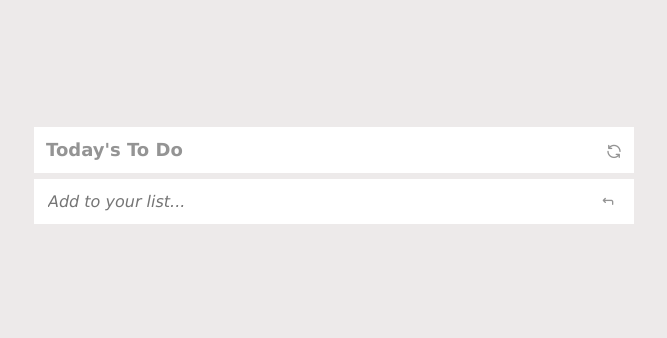
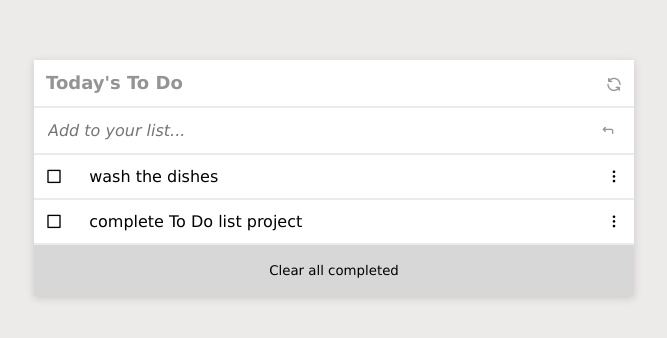
Before and after one commit to SaneMyburg/To-do-List, a website built with webpack: page src/index.html in a window 1280 px wide. Shown: the part 222-560 px from the top of the page, without its empty margins (306-973 px from the left). Built offline with nearby package versions, Linux system fonts and the light colour scheme.

Commit message:
Add to do class and styleed it

```diff
--- a/src/index.html
+++ b/src/index.html
@@ -18,6 +18,20 @@
                 <input id="add-list" type="text" placeholder="Add to your list...">
                 <button id="add-list-btn" type="submit"><i class="uil uil-corner-up-left-alt"></i></button>
             </form>
+            <div class="to-do-task">
+                <div class="todo">
+                    <i class="uil uil-square-full"></i>
+                    <p class="">wash the dishes</p>
+                    <i class="uil uil-ellipsis-v"></i>
+                </div>
+                <div class="todo">
+                    <i class="uil uil-square-full"></i>
+                    <p class="">complete To Do list project</p>
+                    <i class="uil uil-ellipsis-v"></i>
+                </div>
+                <button class="clear-all">Clear all completed</button>
+            </div>
+
         </div>
     </main>
 
--- a/src/style.css
+++ b/src/style.css
@@ -20,6 +20,7 @@ main {
   width: 100%;
   justify-content: center;
   flex-direction: column;
+  box-shadow: 0 2px 8px rgb(0 0 0 / 15%);
 }
 
 .title {
@@ -50,7 +51,7 @@ main {
   display: flex;
   justify-content: space-between;
   padding: 2%;
-  margin: 1% 0%;
+  margin: 2px 0% 0%;
 }
 
 .list-form,
@@ -71,3 +72,30 @@ main {
   color: rgb(148, 148, 148);
   cursor: pointer;
 }
+
+/*    ----- To Do List Style----- */
+
+.todo {
+  display: flex;
+  justify-content: space-between;
+  padding: 2%;
+  margin: 2px 0%;
+}
+
+.todo p {
+  width: 85%;
+}
+
+.todo,
+.todo p,
+.todo i {
+  background-color: rgb(255, 255, 255);
+}
+
+.clear-all {
+  width: 100%;
+  cursor: pointer;
+  border: none;
+  background-color: rgb(215, 215, 215);
+  padding: 3%;
+}
```
